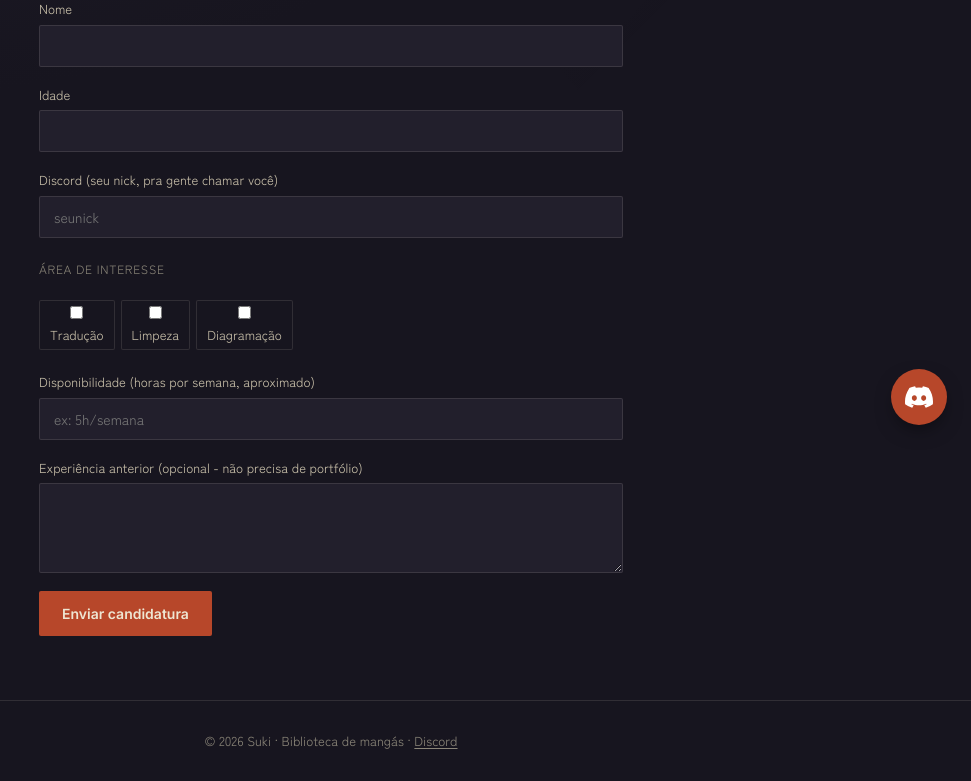
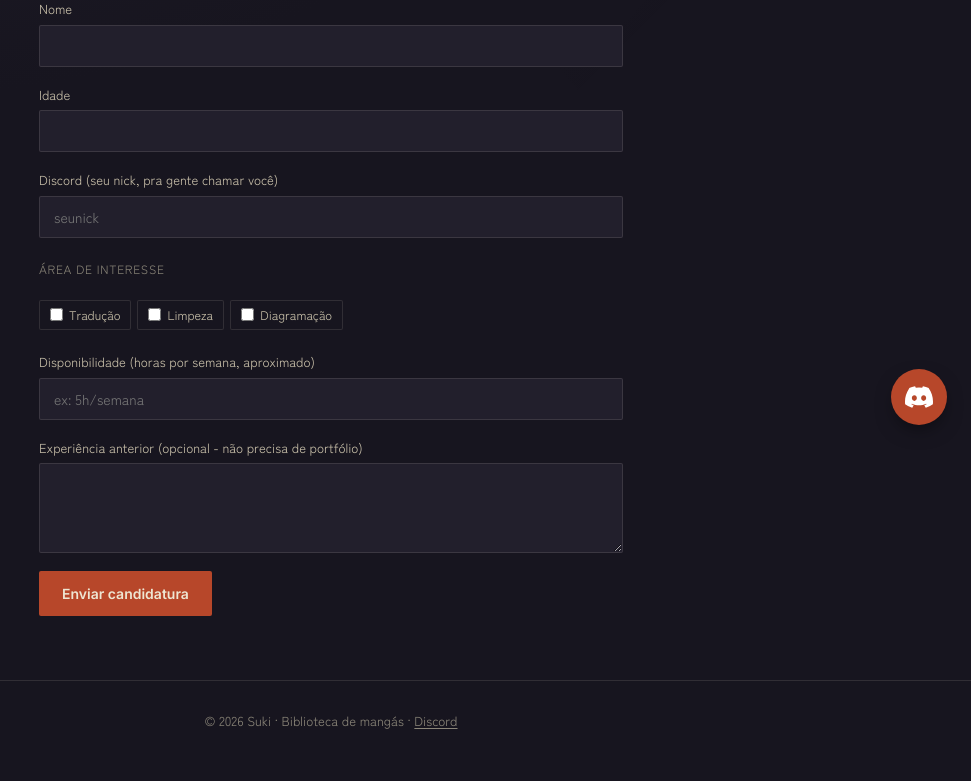
Before and after one commit to AikoRYUUUUUUU/suki, a Flask app: page /trabalhe-conosco.html in a window 1280 px wide. Shown: the part 351-1132 px from the top of the page, without its empty margins (309-1280 px from the left). After the commit the page ends 1080 px from the top, so only its background shows below. Run offline with Flask 3, Linux system fonts and the light colour scheme; some libraries are stand-ins or nearby versions.

Commit message:
feat: adiciona tags Mangá/Manhua/Manhwa e corrige CSS dos checkboxes do trabalhe conosco
- Grupo "Formato" ganha Mangá, Manhua e Manhwa além de Webtoon.
- .volunteer-form label tinha mais especificidade que .tag-chip e forçava
  os checkboxes de "Área de interesse" pra layout em coluna com o checkbox
  nativo do navegador. Agora exclui .tag-chip da regra genérica, voltando
  ao chip com destaque dourado usado no resto do site.

Co-Authored-By: Claude Sonnet 5 <noreply@anthropic.com>

```diff
--- a/mangadb.py
+++ b/mangadb.py
@@ -17,7 +17,7 @@ TAG_GROUPS = {
         "Terror", "Mistério", "Suspense", "Romance", "Slice of Life", "Sobrenatural",
         "Psicológico", "Esporte", "Histórico", "Mecha", "Isekai", "Escolar",
     ],
-    "Formato": ["Webtoon"],
+    "Formato": ["Mangá", "Manhua", "Manhwa", "Webtoon"],
     "Demografia": ["Shounen", "Shoujo", "Seinen", "Josei"],
     "Relacionamento": ["Yaoi", "Yuri", "Harém"],
     "Conteúdo sensível": ["Ecchi", "Smut", "Adulto (18+)", "Mature"],
--- a/static/css/site.css
+++ b/static/css/site.css
@@ -1109,7 +1109,7 @@ body.reader-body {
   flex-direction: column;
   gap: 18px;
 }
-.volunteer-form label {
+.volunteer-form label:not(.tag-chip) {
   display: flex;
   flex-direction: column;
   gap: 6px;
```
